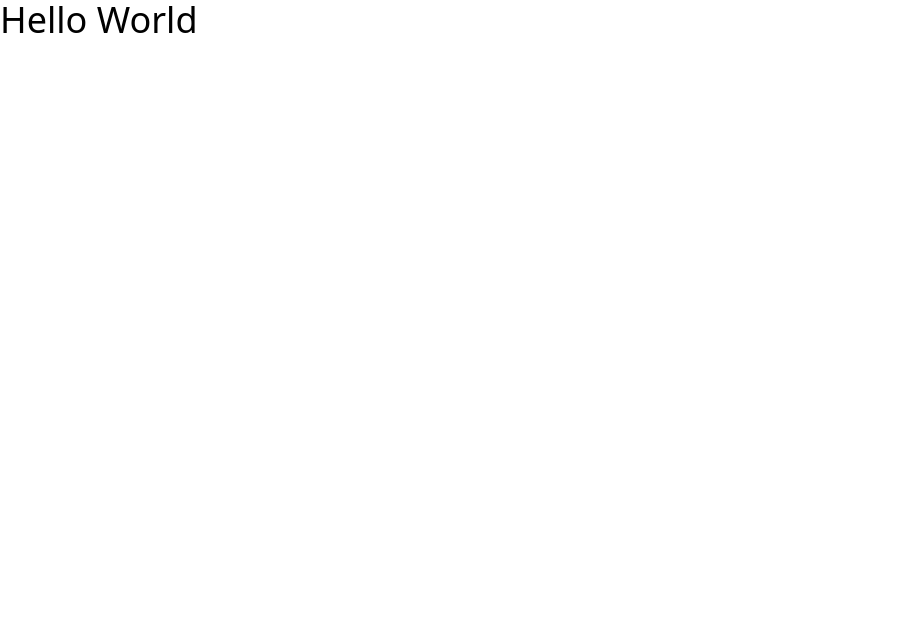
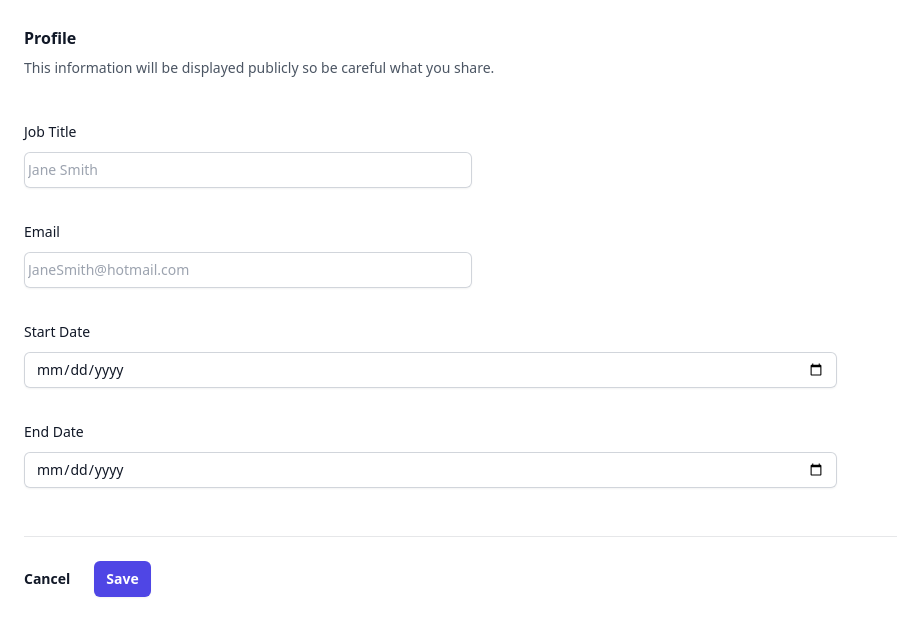
Before and after one commit to Lauro235/tech-skills-api, a Next.js app: page / in a window 1280 px wide. Shown: the top 636 px of the page, without its empty margins (0-897 px from the left). Built offline with nearby package versions, Linux system fonts and the light colour scheme.

Commit message:
forms tailwind installed and basic template done

```diff
--- a/app/page.js
+++ b/app/page.js
@@ -3,8 +3,12 @@
   const contract = {
     startDate: "2023-04-01",
     endDate: "2023-09-30",
-    name: "Software Developer",
-    contact: "John Doe",
+    name: "John Doe",
+    contact: "Software Engineer",
+    skills: {
+      Java: 5,
+      Javascript: 5,
+    },
   };
   // Define the required roles object
   const requiredRoles = {
@@ -71,9 +75,114 @@
   // Call the matching algorithm and display the results
   const matchedCandidates = matchRoles(requiredRoles, candidates);
   console.log(matchedCandidates);
+
   return (
-    <main>
-      <h1 className="text-4xl">Hello World</h1>
-    </main>
+    <form className="grid grid-col-1 p-6">
+      <div className="space-y-12">
+        <div className="border-b border-gray-900/10 pb-12">
+          <h2 className="text-base font-semibold leading-7 text-gray-900">
+            Profile
+          </h2>
+          <p className="mt-1 text-sm leading-6 text-gray-600">
+            This information will be displayed publicly so be careful what you
+            share.
+          </p>
+
+          <div className="mt-10 grid grid-cols-1 gap-x-6 gap-y-8 sm:grid-cols-6">
+            <div className="sm:col-span-4">
+              <label
+                htmlFor="job title"
+                className="block text-sm font-medium leading-6 text-gray-900"
+              >
+                Job Title
+              </label>
+              <div className="mt-2">
+                <div className="flex rounded-md shadow-sm ring-1 ring-inset ring-gray-300 focus-within:ring-2 focus-within:ring-inset focus-within:ring-indigo-600 sm:max-w-md">
+                  <input
+                    type="text"
+                    name="job title"
+                    id="job-title"
+                    autoComplete="job title"
+                    className="block flex-1 border-0 bg-transparent py-1.5 pl-1 text-gray-900 placeholder:text-gray-400 focus:ring-0 sm:text-sm sm:leading-6"
+                    placeholder="Jane Smith"
+                  />
+                </div>
+              </div>
+            </div>
+            <div className="sm:col-span-4">
+              <label
+                htmlFor="email"
+                className="block text-sm font-medium leading-6 text-gray-900"
+              >
+                Email
+              </label>
+              <div className="mt-2">
+                <div className="flex rounded-md shadow-sm ring-1 ring-inset ring-gray-300 focus-within:ring-2 focus-within:ring-inset focus-within:ring-indigo-600 sm:max-w-md">
+                  <input
+                    type="text"
+                    name="email"
+                    id="email"
+                    autoComplete="email"
+                    className="block flex-1 border-0 bg-transparent py-1.5 pl-1 text-gray-900 placeholder:text-gray-400 focus:ring-0 sm:text-sm sm:leading-6"
+                    placeholder="JaneSmith@hotmail.com"
+                  />
+                </div>
+              </div>
+            </div>
+
+            <div className="sm:col-span-4">
+              <label
+                htmlFor="start date"
+                className="block text-sm font-medium leading-6 text-gray-900"
+              >
+                Start Date
+              </label>
+              <div className="mt-2">
+                <input
+                  id="start-date"
+                  name="start date"
+                  type="date"
+                  className="block w-full rounded-md border-0 text-gray-900 shadow-sm ring-1 ring-inset ring-gray-300 placeholder:text-gray-400 focus:ring-2 focus:ring-inset focus:ring-indigo-600 sm:py-1.5 sm:text-sm sm:leading-6"
+                />
+              </div>
+            </div>
+            <div className="sm:col-span-4">
+              <label
+                htmlFor="end date"
+                className="block text-sm font-medium leading-6 text-gray-900"
+              >
+                End Date
+              </label>
+              <div className="mt-2">
+                <input
+                  id="end-date"
+                  name="end date"
+                  type="date"
+                  className="block w-full rounded-md border-0 text-gray-900 shadow-sm ring-1 ring-inset ring-gray-300 placeholder:text-gray-400 focus:ring-2 focus:ring-inset focus:ring-indigo-600 sm:py-1.5 sm:text-sm sm:leading-6"
+                />
+              </div>
+            </div>
+
+          </div>
+        </div>
+
+
+      </div>
+
+      <div className="mt-6 flex items-center justify-start gap-x-6">
+        <button
+          type="button"
+          className="text-sm font-semibold leading-6 text-gray-900"
+        >
+          Cancel
+        </button>
+        <button
+          type="submit"
+          className="rounded-md bg-indigo-600 px-3 py-2 text-sm font-semibold text-white shadow-sm hover:bg-indigo-500 focus-visible:outline focus-visible:outline-2 focus-visible:outline-offset-2 focus-visible:outline-indigo-600"
+        >
+          Save
+        </button>
+      </div>
+    </form>
   );
 }
--- a/package.json
+++ b/package.json
@@ -9,6 +9,7 @@
     "lint": "next lint"
   },
   "dependencies": {
+    "@tailwindcss/forms": "^0.5.3",
     "eslint": "8.37.0",
     "eslint-config-next": "13.2.4",
     "next": "13.2.4",
--- a/tailwind.config.js
+++ b/tailwind.config.js
@@ -11,5 +11,5 @@
   theme: {
     extend: {},
   },
-  plugins: [],
-}
+  plugins: [require("@tailwindcss/forms")],
+};
```
Also changed, not shown: 1 other file (tests, documents, lock files or other folders).
